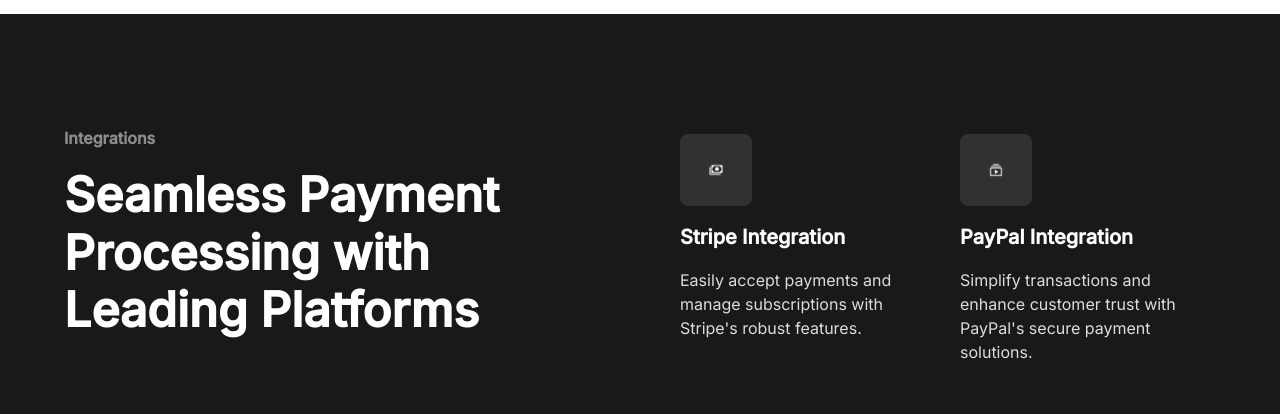
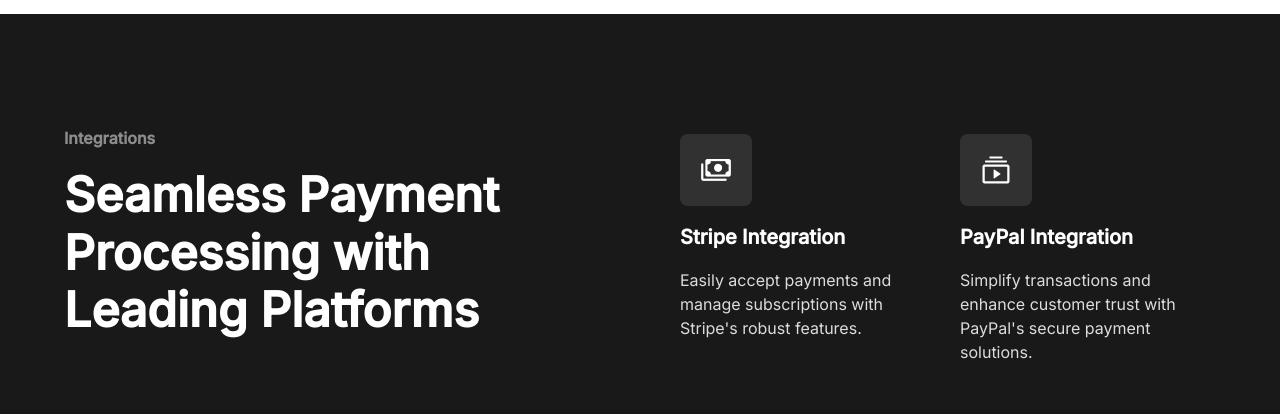
Before and after one commit to KatyaTam11/my-figma-website, a Next.js app: page / in a window 1280 px wide. Shown: the part 1900-2314 px from the top of the page. Built offline with nearby package versions, Linux system fonts and the light colour scheme.

Commit message:
Update Integrations.js

```diff
--- a/components/Integrations.js
+++ b/components/Integrations.js
@@ -7,25 +7,25 @@
         alignSelf: 'stretch',
         padding: '112px 64px',
         background: 'var(--Color-Neutral-Darker)',
-        display: 'flex',            // заменил inline-flex на flex
+        display: 'flex',
         flexDirection: 'column',
-        gap: '80px',
+        gap: '80px'
       }}
     >
       <div
         style={{
-          display: 'flex',        // заменил inline-flex на flex
+          display: 'flex',
           gap: '80px',
-          width: '100%',
+          width: '100%'
         }}
       >
         {/* Заголовок */}
         <div
           style={{
             flex: '1 1 0',
-            display: 'flex',      // заменил inline-flex на flex
+            display: 'flex',
             flexDirection: 'column',
-            gap: '16px',
+            gap: '16px'
           }}
         >
           <span
@@ -33,7 +33,7 @@
               color: 'rgba(255, 255, 255, 0.50)',
               fontSize: '16px',
               fontWeight: 600,
-              lineHeight: '24px',
+              lineHeight: '24px'
             }}
           >
             Integrations
@@ -44,60 +44,56 @@
               color: 'var(--Color-White)',
               fontSize: '48px',
               fontWeight: 600,
-              lineHeight: '57.6px',
+              lineHeight: '57.6px'
             }}
           >
             Seamless Payment Processing with Leading Platforms
           </h2>
         </div>
 
-        {/* Карточки интеграций */}
+        {/* Блок с иконками и текстом */}
         <div
           style={{
             flex: '1 1 0',
-            display: 'flex',      // заменил inline-flex на flex
+            display: 'flex',
             flexDirection: 'column',
-            gap: '32px',
+            gap: '32px'
           }}
         >
           <div
             style={{
-              display: 'flex',    // заменил inline-flex на flex
+              display: 'flex',
               gap: '24px',
-              padding: '8px 0',
+              padding: '8px 0'
             }}
           >
             {/* Stripe */}
             <div
               style={{
                 flex: '1 1 0',
-                display: 'flex',  // заменил inline-flex на flex
+                display: 'flex',
                 flexDirection: 'column',
-                gap: '16px',
+                gap: '16px'
               }}
             >
-              <div
+              <img
+                src="/stripe-icon.png"
+                alt="Stripe"
                 style={{
                   width: '72px',
                   height: '72px',
-                  padding: '16px',
-                  boxSizing: 'border-box',           // вот эта строка!
                   background: '#313131',
                   borderRadius: '8px',
-                  display: 'flex',
-                  justifyContent: 'center',
-                  alignItems: 'center',
+                  objectFit: 'contain'
                 }}
-              >
-                <img src="/stripe-icon.png" alt="Stripe" width={32} height={32} />
-              </div>
+              />
               <h3
                 style={{
                   margin: 0,
                   color: 'var(--Color-White)',
                   fontSize: '20px',
                   fontWeight: 600,
-                  lineHeight: '30px',
+                  lineHeight: '30px'
                 }}
               >
                 Stripe Integration
@@ -107,7 +103,7 @@
                   margin: 0,
                   color: 'rgba(255, 255, 255, 0.85)',
                   fontSize: '16px',
-                  lineHeight: '24px',
+                  lineHeight: '24px'
                 }}
               >
                 Easily accept payments and manage subscriptions with Stripe's robust features.
@@ -118,33 +114,29 @@
             <div
               style={{
                 flex: '1 1 0',
-                display: 'flex',  // заменил inline-flex на flex
+                display: 'flex',
                 flexDirection: 'column',
-                gap: '16px',
+                gap: '16px'
               }}
             >
-              <div
+              <img
+                src="/paypal-icon.png"
+                alt="PayPal"
                 style={{
                   width: '72px',
                   height: '72px',
-                  padding: '16px',
-                  boxSizing: 'border-box',           // и здесь тоже
                   background: '#313131',
                   borderRadius: '8px',
-                  display: 'flex',
-                  justifyContent: 'center',
-                  alignItems: 'center',
+                  objectFit: 'contain'
                 }}
-              >
-                <img src="/paypal-icon.png" alt="PayPal" width={32} height={32} />
-              </div>
+              />
               <h3
                 style={{
                   margin: 0,
                   color: 'var(--Color-White)',
                   fontSize: '20px',
                   fontWeight: 600,
-                  lineHeight: '30px',
+                  lineHeight: '30px'
                 }}
               >
                 PayPal Integration
@@ -154,7 +146,7 @@
                   margin: 0,
                   color: 'rgba(255, 255, 255, 0.85)',
                   fontSize: '16px',
-                  lineHeight: '24px',
+                  lineHeight: '24px'
                 }}
               >
                 Simplify transactions and enhance customer trust with PayPal's secure payment solutions.
@@ -172,7 +164,7 @@
           alignSelf: 'stretch',
           height: '738px',
           borderRadius: '8px',
-          objectFit: 'cover',
+          objectFit: 'cover'
         }}
       />
     </section>
```
